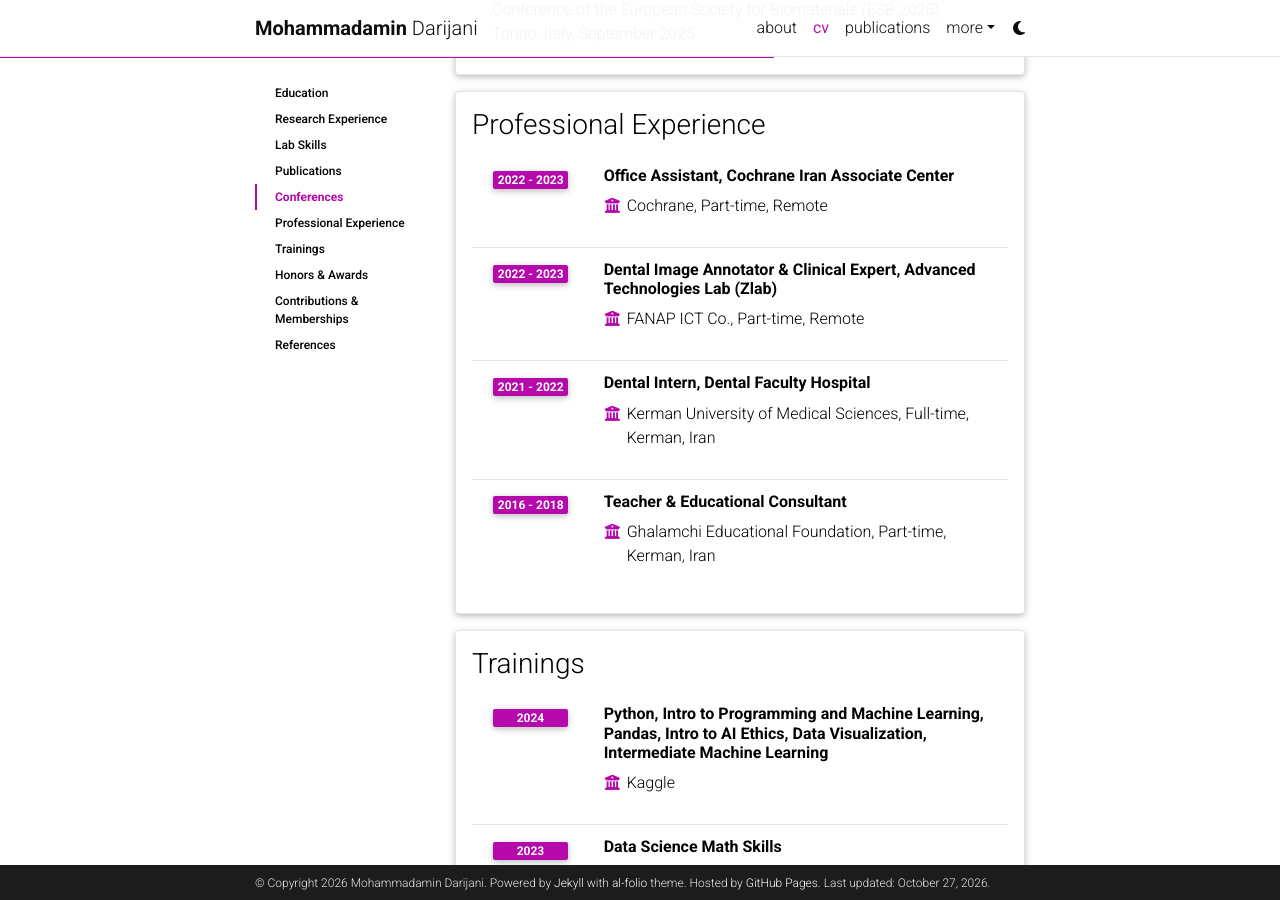
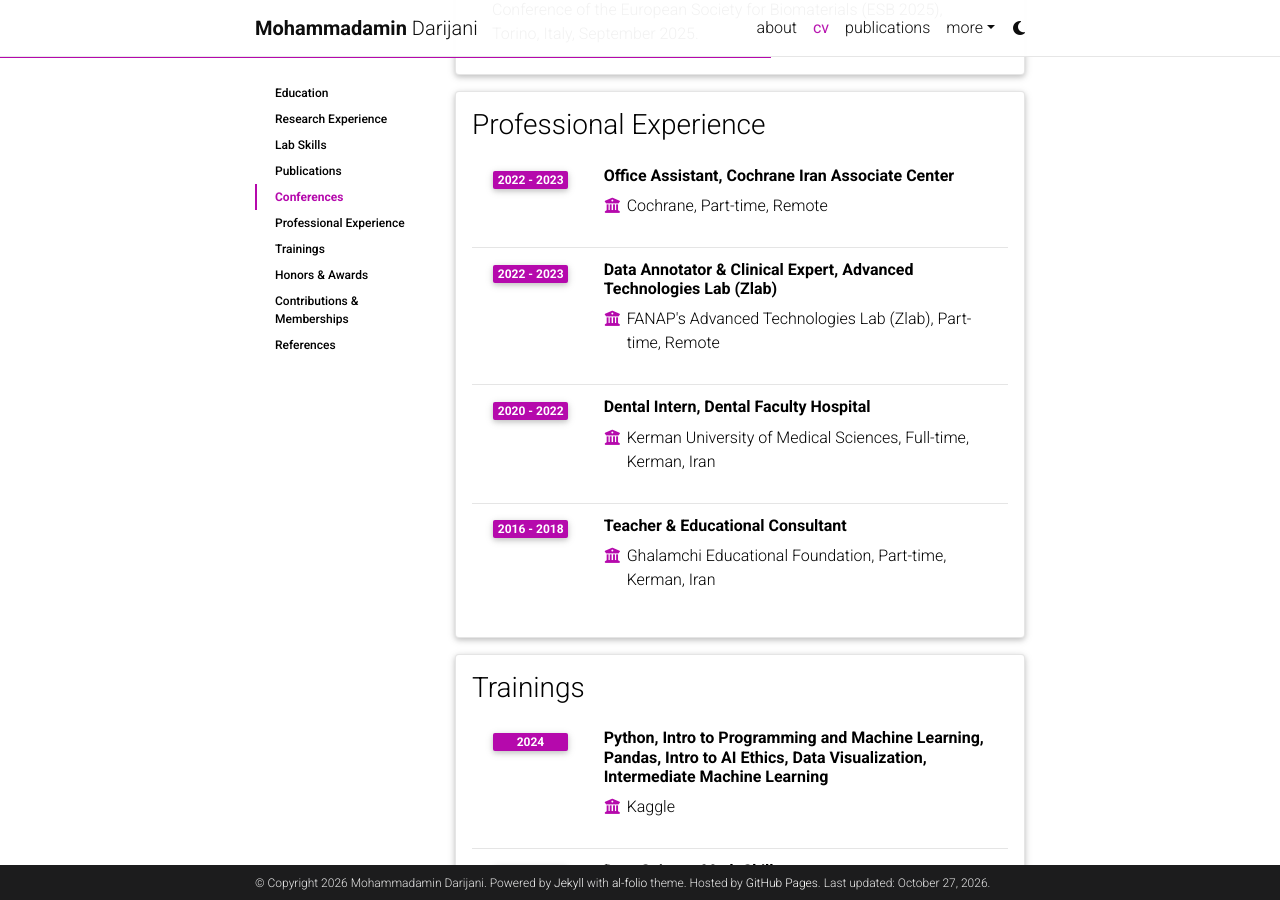
Before and after one commit to amindarijani/amindarijani.github.io, a Jekyll site: the page built from _pages/cv.md, in a window 1280 px wide and 900 px high, scrolled down 3539 px. Built offline with Jekyll 4.4.1, drawn with Linux system fonts in a browser that asks for light colours; comment, search, counter and statistics services are not loaded; a style sheet for code colours, icons or effects is not loaded.

Commit message:
Update job titles and years in cv.yml

```diff
--- a/_data/cv.yml
+++ b/_data/cv.yml
@@ -68,12 +68,12 @@
     - title: Office Assistant, Cochrane Iran Associate Center
       institution: Cochrane, Part-time, Remote
       year: 2022 - 2023
-    - title: Dental Image Annotator & Clinical Expert, Advanced Technologies Lab (Zlab)
-      institution: FANAP ICT Co., Part-time, Remote
+    - title: Data Annotator & Clinical Expert, Advanced Technologies Lab (Zlab)
+      institution: FANAP's Advanced Technologies Lab (Zlab), Part-time, Remote
       year: 2022 - 2023
     - title: Dental Intern, Dental Faculty Hospital
       institution: Kerman University of Medical Sciences, Full-time, Kerman, Iran
-      year: 2021 - 2022
+      year: 2020 - 2022
     - title: Teacher & Educational Consultant
       institution: Ghalamchi Educational Foundation, Part-time, Kerman, Iran
       year: 2016 - 2018
```
